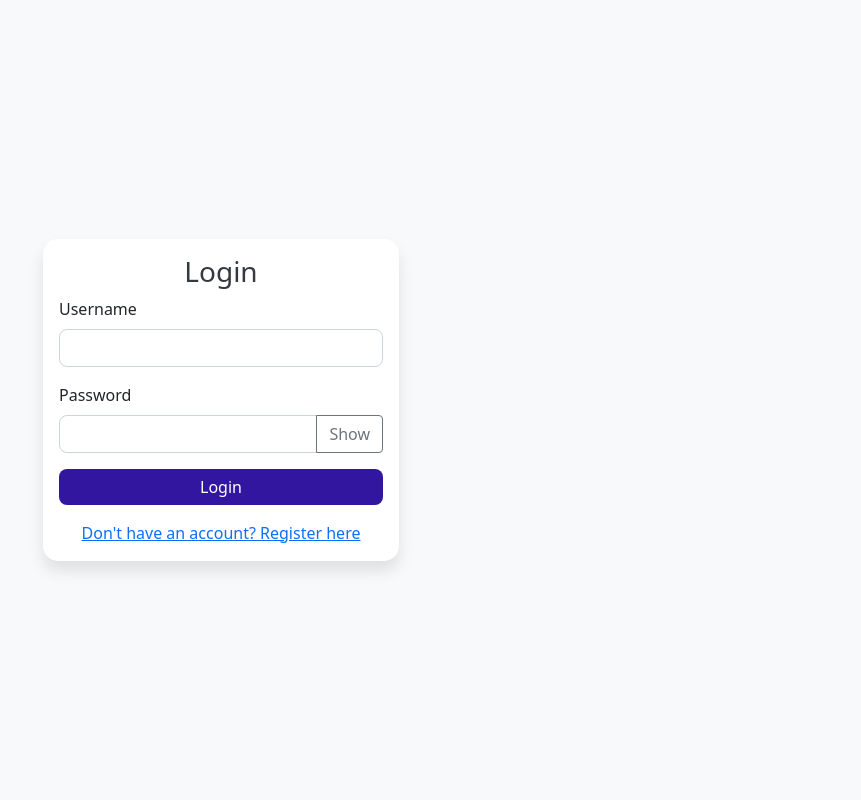
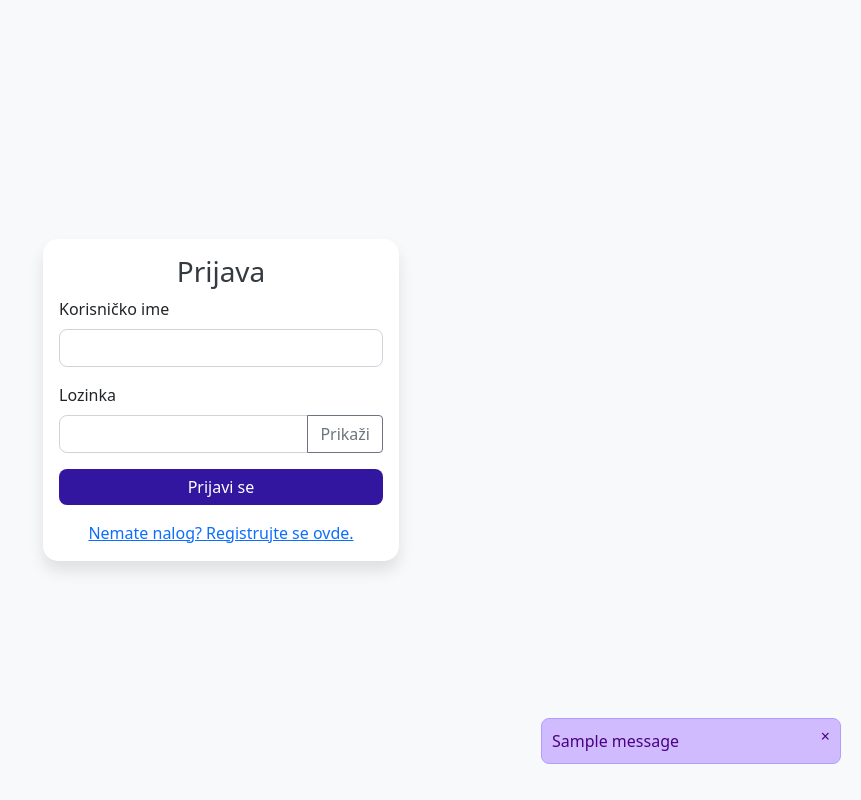
Before and after one commit to bpvyz/TripPy, a Python web app: template Kod/templates/login.html in a window 1280 px wide. Shown: the whole page, without its empty margins (419-1280 px from the left). Run offline with Jinja, Linux system fonts and the light colour scheme; the template is opened without the code that fills it, so the values that code supplies are empty; one stand-in notice (Sample message) is shown.

Commit message:
register, login page, srpski

```diff
--- a/Kod/templates/login.html
+++ b/Kod/templates/login.html
@@ -6,7 +6,7 @@
     <title>Login Page</title>
     <!-- Bootstrap CSS -->
     <link href="https://cdn.jsdelivr.net/npm/bootstrap@5.1.3/dist/css/bootstrap.min.css" rel="stylesheet">
-    <link rel="stylesheet" href="{{url_for('static', filename='styles/login.css')}}">
+    <link rel="stylesheet" href="{{ url_for('static', filename='styles/login.css') }}">
     <style>
         /* Custom styles */
         body {
@@ -31,6 +31,27 @@
         .btn-primary:hover {
             background-color: #fa9306;
         }
+        .alert-container {
+            position: fixed;
+            bottom: 20px;
+            right: 20px;
+            z-index: 9999;
+            width: 300px;
+        }
+        .alert {
+            padding: 10px;
+            border-radius: 8px;
+            background-color: #d0bbff; /* pastel purple */
+            color: #4b0082; /* indigo */
+            border: 1px solid #b09dff; /* lighter purple */
+            position: relative;
+        }
+        .close-btn {
+            position: absolute;
+            top: 5px;
+            right: 10px;
+            cursor: pointer;
+        }
     </style>
 </head>
 <body>
@@ -39,22 +60,34 @@
             <div class="col-lg-4 col-md-6">
                 <div class="card">
                     <div class="card-body">
-                        <h3 class="card-title text-center">Login</h3>
+                        <h3 class="card-title text-center">Prijava</h3>
+                        {% with messages = get_flashed_messages(with_categories=true) %}
+                            {% if messages %}
+                                {% for category, message in messages %}
+                                    <div class="alert-container">
+                                        <div class="alert alert-{{ category }}" role="alert">
+                                            <span>{{ message }}</span>
+                                            <span class="close-btn" onclick="this.parentElement.style.display='none';">&times;</span>
+                                        </div>
+                                    </div>
+                                {% endfor %}
+                            {% endif %}
+                        {% endwith %}
                         <form action="/login" method="POST">
                             <div class="mb-3">
-                                <label for="username" class="form-label">Username</label>
+                                <label for="username" class="form-label">Korisničko ime</label>
                                 <input type="text" class="form-control" id="username" name="username" required>
                             </div>
                             <div class="mb-3">
-                                <label for="password" class="form-label">Password</label>
+                                <label for="password" class="form-label">Lozinka</label>
                                 <div class="input-group">
                                     <input type="password" class="form-control" id="password" name="password" required>
-                                    <button class="btn btn-outline-secondary" type="button" id="showPasswordBtn">Show</button>
+                                    <button class="btn btn-outline-secondary" type="button" id="showPasswordBtn">Prikaži</button>
                                 </div>
                             </div>
-                            <button type="submit" class="btn btn-primary w-100">Login</button>
+                            <button type="submit" class="btn btn-primary w-100">Prijavi se</button>
                             <div class="text-center mt-3">
-                                <a href="register">Don't have an account? Register here</a>
+                                <a href="register">Nemate nalog? Registrujte se ovde.</a>
                             </div>
                         </form>
                     </div>
@@ -71,7 +104,7 @@
         showPasswordBtn.addEventListener('click', () => {
             const type = passwordInput.getAttribute('type') === 'password' ? 'text' : 'password';
             passwordInput.setAttribute('type', type);
-            showPasswordBtn.textContent = type === 'password' ? 'Show' : 'Hide';
+            showPasswordBtn.textContent = type === 'password' ? 'Prikaži' : 'Sakrij';
         });
     </script>
 </body>
```
Also changed, not shown: Kod/routes/helper_routes.py (+7 -5 lines), Kod/templates/register.html (+14 -13 lines).
